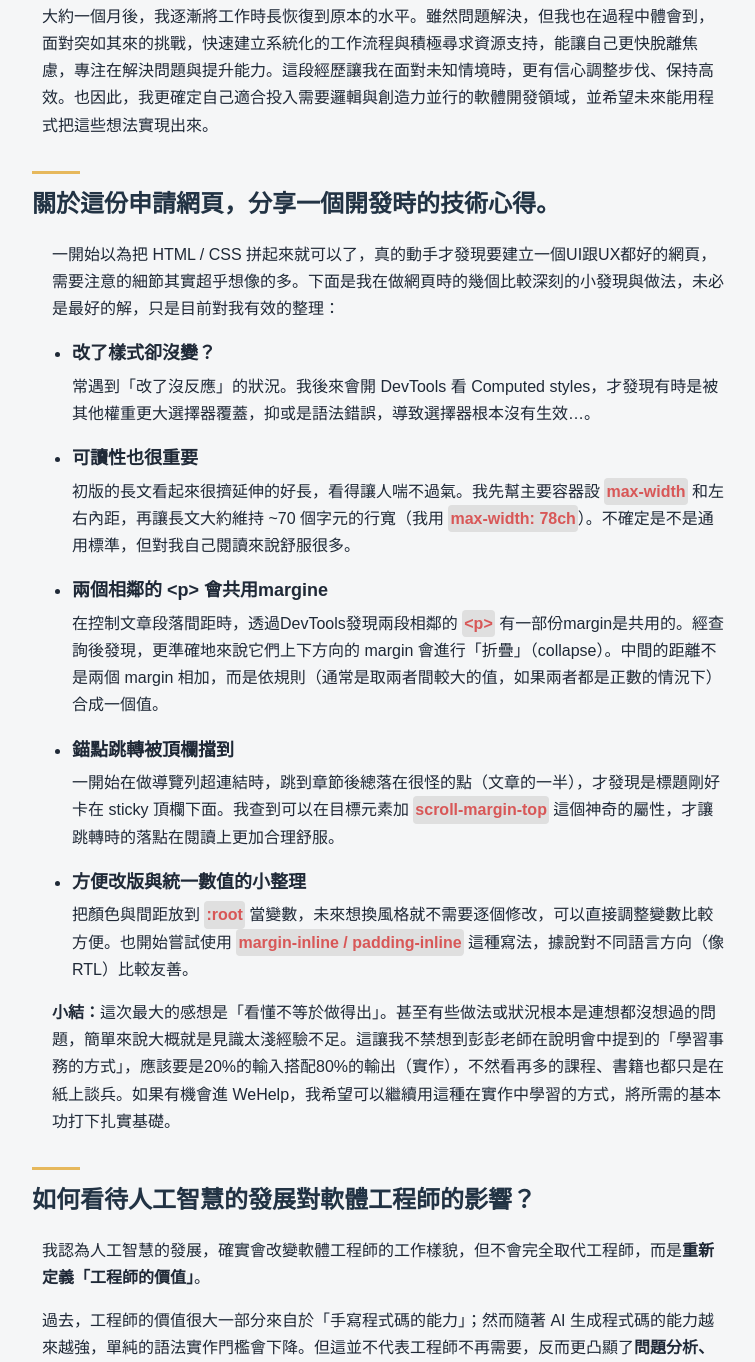
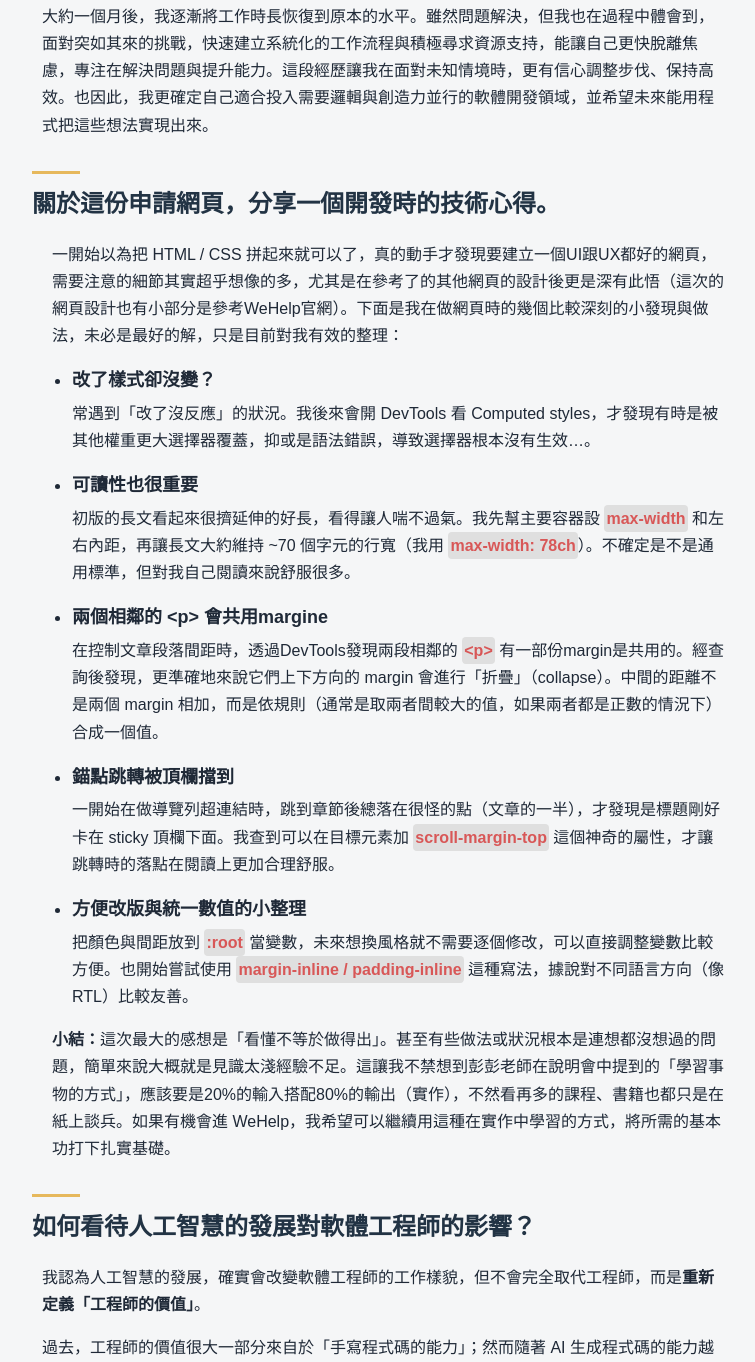
Before and after one commit to eriiic0225/wehelp_application, a plain HTML site: page appl.html in a window 1280 px wide. Shown: the part 2935-4297 px from the top of the page, without its empty margins (300-1055 px from the left). Drawn offline with Linux system fonts and the light colour scheme.

Commit message:
revised_1

```diff
--- a/appl.html
+++ b/appl.html
@@ -79,7 +79,7 @@
                 </section>
                 <section id="Q6" class="QA">
                     <h2 class="question" sign="Q6">關於這份申請網頁，分享一個開發時的技術心得。</h2>
-                    <p class="answer">一開始以為把 HTML / CSS 拼起來就可以了，真的動手才發現要建立一個UI跟UX都好的網頁，需要注意的細節其實超乎想像的多。下面是我在做網頁時的幾個比較深刻的小發現與做法，未必是最好的解，只是目前對我有效的整理：</p>
+                    <p class="answer">一開始以為把 HTML / CSS 拼起來就可以了，真的動手才發現要建立一個UI跟UX都好的網頁，需要注意的細節其實超乎想像的多，尤其是在參考了的其他網頁的設計後更是深有此悟（這次的網頁設計也有小部分是參考WeHelp官網）。下面是我在做網頁時的幾個比較深刻的小發現與做法，未必是最好的解，只是目前對我有效的整理：</p>
                     <ul><li>改了樣式卻沒變？</li></ul>
                     <p class="answer">常遇到「改了沒反應」的狀況。我後來會開 DevTools 看 Computed styles，才發現有時是被其他權重更大選擇器覆蓋，抑或是語法錯誤，導致選擇器根本沒有生效…。</p>
                     <ul><li>可讀性也很重要</li></ul>
@@ -90,7 +90,7 @@
                     <p class="answer">一開始在做導覽列超連結時，跳到章節後總落在很怪的點（文章的一半），才發現是標題剛好卡在 sticky 頂欄下面。我查到可以在目標元素加 <strong class="code">scroll-margin-top</strong> 這個神奇的屬性，才讓跳轉時的落點在閱讀上更加合理舒服。</p>
                     <ul><li>方便改版與統一數值的小整理</li></ul>
                     <p class="answer">把顏色與間距放到 <strong class="code">:root</strong> 當變數，未來想換風格就不需要逐個修改，可以直接調整變數比較方便。也開始嘗試使用 <strong class="code">margin-inline / padding-inline</strong> 這種寫法，據說對不同語言方向（像 RTL）比較友善。</p>
-                    <p class="answer"><span class="highlight">小結：</span>這次最大的感想是「看懂不等於做得出」。甚至有些做法或狀況根本是連想都沒想過的問題，簡單來說大概就是見識太淺經驗不足。這讓我不禁想到彭彭老師在說明會中提到的「學習事務的方式」，應該要是20%的輸入搭配80%的輸出（實作），不然看再多的課程、書籍也都只是在紙上談兵。如果有機會進 WeHelp，我希望可以繼續用這種在實作中學習的方式，將所需的基本功打下扎實基礎。</p>
+                    <p class="answer"><span class="highlight">小結：</span>這次最大的感想是「看懂不等於做得出」。甚至有些做法或狀況根本是連想都沒想過的問題，簡單來說大概就是見識太淺經驗不足。這讓我不禁想到彭彭老師在說明會中提到的「學習事物的方式」，應該要是20%的輸入搭配80%的輸出（實作），不然看再多的課程、書籍也都只是在紙上談兵。如果有機會進 WeHelp，我希望可以繼續用這種在實作中學習的方式，將所需的基本功打下扎實基礎。</p>
                 </section>
                 <section id="Q7" class="QA">
                     <h2 class="question" sign="Q7">如何看待人工智慧的發展對軟體工程師的影響？</h2>
```
